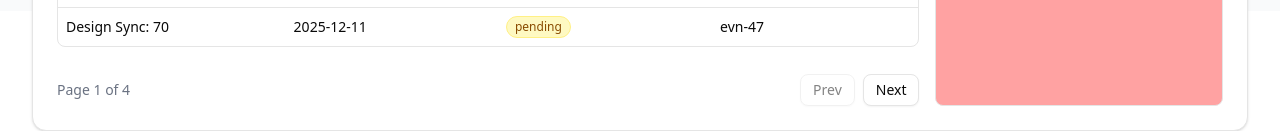
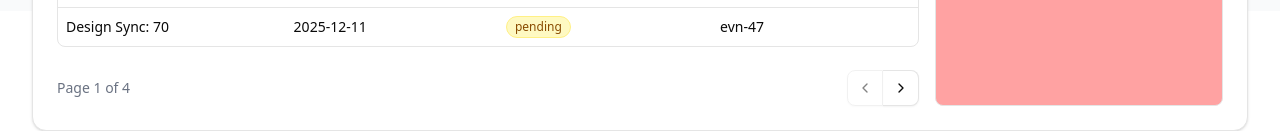
Before and after one commit to Hisokaqq/UILibrary, a React (Vite) app: page / in a window 1280 px wide. Shown: the part 789-920 px from the top of the page. Built offline with nearby package versions, Linux system fonts and the light colour scheme.

Commit message:
fix(DataGrid): adjust pagination logic

```diff
--- a/package.json
+++ b/package.json
@@ -12,6 +12,7 @@
   "dependencies": {
     "@radix-ui/react-checkbox": "^1.3.3",
     "@radix-ui/react-dropdown-menu": "^2.1.16",
+    "@radix-ui/react-separator": "^1.1.8",
     "@radix-ui/react-slot": "^1.2.4",
     "@tailwindcss/vite": "^4.1.18",
     "class-variance-authority": "^0.7.1",
--- a/src/components/DataGrid/Pagination.tsx
+++ b/src/components/DataGrid/Pagination.tsx
@@ -1,5 +1,7 @@
 import React from "react";
 import { Button } from "../ui/button";
+import { ButtonGroup } from "../ui/button-group";
+import { ChevronLeft, ChevronRight } from "lucide-react";
 
 interface PaginationProps {
   page: number;
@@ -13,24 +15,24 @@
       <div className="text-sm text-gray-500">
         Page {page} of {nPages}
       </div>
-      <div className="space-x-2">
+      <ButtonGroup>
         <Button
           variant="outline"
-          size="sm"
+          size="icon"
           onClick={() => setPage(page - 1)}
           disabled={page === 1}
         >
-          Prev
+          <ChevronLeft />
         </Button>
         <Button
           variant="outline"
-          size="sm"
+          size="icon"
           onClick={() => setPage(page + 1)}
           disabled={page === nPages}
         >
-          Next
+          <ChevronRight />
         </Button>
-      </div>
+      </ButtonGroup>
     </div>
   );
 };
--- /dev/null
+++ b/src/components/ui/button-group.tsx
@@ -0,0 +1,83 @@
+import { Slot } from "@radix-ui/react-slot"
+import { cva, type VariantProps } from "class-variance-authority"
+
+import { cn } from "@/lib/utils"
+import { Separator } from "@/components/ui/separator"
+
+const buttonGroupVariants = cva(
+  "flex w-fit items-stretch [&>*]:focus-visible:z-10 [&>*]:focus-visible:relative [&>[data-slot=select-trigger]:not([class*='w-'])]:w-fit [&>input]:flex-1 has-[select[aria-hidden=true]:last-child]:[&>[data-slot=select-trigger]:last-of-type]:rounded-r-md has-[>[data-slot=button-group]]:gap-2",
+  {
+    variants: {
+      orientation: {
+        horizontal:
+          "[&>*:not(:first-child)]:rounded-l-none [&>*:not(:first-child)]:border-l-0 [&>*:not(:last-child)]:rounded-r-none",
+        vertical:
+          "flex-col [&>*:not(:first-child)]:rounded-t-none [&>*:not(:first-child)]:border-t-0 [&>*:not(:last-child)]:rounded-b-none",
+      },
+    },
+    defaultVariants: {
+      orientation: "horizontal",
+    },
+  }
+)
+
+function ButtonGroup({
+  className,
+  orientation,
+  ...props
+}: React.ComponentProps<"div"> & VariantProps<typeof buttonGroupVariants>) {
+  return (
+    <div
+      role="group"
+      data-slot="button-group"
+      data-orientation={orientation}
+      className={cn(buttonGroupVariants({ orientation }), className)}
+      {...props}
+    />
+  )
+}
+
+function ButtonGroupText({
+  className,
+  asChild = false,
+  ...props
+}: React.ComponentProps<"div"> & {
+  asChild?: boolean
+}) {
+  const Comp = asChild ? Slot : "div"
+
+  return (
+    <Comp
+      className={cn(
+        "bg-muted flex items-center gap-2 rounded-md border px-4 text-sm font-medium shadow-xs [&_svg]:pointer-events-none [&_svg:not([class*='size-'])]:size-4",
+        className
+      )}
+      {...props}
+    />
+  )
+}
+
+function ButtonGroupSeparator({
+  className,
+  orientation = "vertical",
+  ...props
+}: React.ComponentProps<typeof Separator>) {
+  return (
+    <Separator
+      data-slot="button-group-separator"
+      orientation={orientation}
+      className={cn(
+        "bg-input relative !m-0 self-stretch data-[orientation=vertical]:h-auto",
+        className
+      )}
+      {...props}
+    />
+  )
+}
+
+export {
+  ButtonGroup,
+  ButtonGroupSeparator,
+  ButtonGroupText,
+  buttonGroupVariants,
+}
--- /dev/null
+++ b/src/components/ui/separator.tsx
@@ -0,0 +1,26 @@
+import * as React from "react"
+import * as SeparatorPrimitive from "@radix-ui/react-separator"
+
+import { cn } from "@/lib/utils"
+
+function Separator({
+  className,
+  orientation = "horizontal",
+  decorative = true,
+  ...props
+}: React.ComponentProps<typeof SeparatorPrimitive.Root>) {
+  return (
+    <SeparatorPrimitive.Root
+      data-slot="separator"
+      decorative={decorative}
+      orientation={orientation}
+      className={cn(
+        "bg-border shrink-0 data-[orientation=horizontal]:h-px data-[orientation=horizontal]:w-full data-[orientation=vertical]:h-full data-[orientation=vertical]:w-px",
+        className
+      )}
+      {...props}
+    />
+  )
+}
+
+export { Separator }
```
Also changed, not shown: 1 other file (tests, documents, lock files or other folders).
